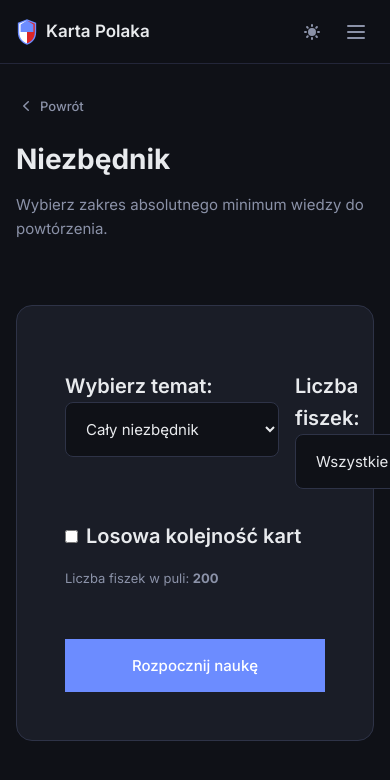
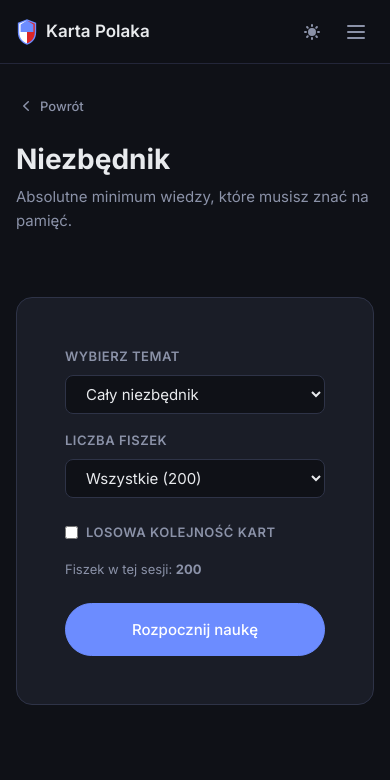
Before and after one commit to AdamLahovskyi/kartapolaka, a React (Vite) app: page /quiz/must-know in a window 390 px wide. Shown: the top 780 px of the page. Built offline with nearby package versions, Linux system fonts and the light colour scheme.

Commit message:
fix: comprehensive bug fixes - score useEffect, duplicate CSS, radius-full token, hardcoded colors, null guards, inline styles removed

```diff
--- a/src/index.css
+++ b/src/index.css
@@ -93,6 +93,7 @@
   --radius-md: 8px;
   --radius-lg: 12px;
   --radius-xl: 16px;
+  --radius-full: 9999px;
 
   --space-xs: 0.25rem;
   --space-sm: 0.5rem;
--- a/src/pages/Flipcards.css
+++ b/src/pages/Flipcards.css
@@ -28,7 +28,13 @@
 .flipcards__title {
   font-size: var(--fs-2xl);
   font-weight: var(--fw-bold);
-  margin-bottom: var(--space-md);
+  margin-bottom: var(--space-sm);
+}
+
+.flipcards__subtitle {
+  color: var(--text-secondary);
+  font-size: var(--fs-base);
+  margin-bottom: var(--space-xl);
 }
 
 .flipcards__setup {
@@ -68,51 +74,55 @@
 .flipcards__setup-info {
   color: var(--text-secondary);
   font-size: var(--fs-sm);
-  margin-bottom: var(--space-lg);
 }
 
-.flipcards__btn {
-  display: inline-flex;
-  align-items: center;
-  justify-content: center;
-  gap: var(--space-xs);
-  padding: var(--space-md) var(--space-xl);
-  background: var(--bg-secondary);
-  color: var(--text-primary);
-  border: 1px solid var(--border);
-  border-radius: var(--radius-full);
-  font-weight: var(--fw-medium);
-  font-size: var(--fs-base);
-  cursor: pointer;
-  transition: all var(--transition-fast);
-  flex: 1;
+.flipcards__setup-start-btn {
+  width: 100%;
+  margin-top: var(--space-sm);
 }
 
-.flipcards__btn:hover {
-  background: var(--bg-tertiary);
+.flipcards__setup-row {
+  display: grid;
+  grid-template-columns: 1fr 1fr;
+  gap: var(--space-md);
 }
 
-.flipcards__btn--primary {
-  background: var(--accent);
-  color: white;
-  border-color: var(--accent);
+.flipcards__setup-field {
+  display: flex;
+  flex-direction: column;
+  gap: var(--space-sm);
 }
 
-.flipcards__btn--primary:hover {
-  background: var(--accent-hover);
-  border-color: var(--accent-hover);
+.flipcards__setup label {
+  font-weight: var(--fw-semibold);
+  font-size: var(--fs-sm);
+  color: var(--text-secondary);
+  text-transform: uppercase;
+  letter-spacing: 0.04em;
 }
 
-.flipcards__btn--primary:disabled {
-  opacity: 0.5;
-  cursor: not-allowed;
+.flipcards__setup select {
+  padding: var(--space-sm) var(--space-md);
+  border-radius: var(--radius-md);
+  border: 1px solid var(--border);
+  background: var(--bg-primary);
+  color: var(--text-primary);
+  font-size: var(--fs-base);
+  outline: none;
+  font-family: inherit;
+  transition: border-color var(--transition-fast);
+  width: 100%;
+}
+
+.flipcards__setup select:focus {
+  border-color: var(--accent);
 }
 
 .flipcards__header--compact {
   display: flex;
   align-items: center;
   justify-content: space-between;
-  margin-bottom: var(--space-md);
+  margin-bottom: var(--space-lg);
 }
 
 .flipcards__header--compact .flipcards__back {
@@ -124,13 +134,12 @@
   cursor: pointer;
 }
 
-.flipcards__empty {
-  text-align: center;
-  padding: var(--space-3xl) var(--space-xl);
-  color: var(--text-secondary);
-  background: var(--bg-secondary);
-  border-radius: var(--radius-lg);
-  border: 1px dashed var(--border);
+.flipcards__counter {
+  color: var(--text-tertiary);
+  font-size: var(--fs-sm);
+  font-weight: var(--fw-medium);
+  text-transform: uppercase;
+  letter-spacing: 0.05em;
 }
 
 /* ===== Flipcard 3D Logic ===== */
@@ -139,14 +148,6 @@
   flex-direction: column;
   align-items: center;
   gap: var(--space-lg);
-}
-
-.flipcards__counter {
-  color: var(--text-tertiary);
-  font-size: var(--fs-sm);
-  font-weight: var(--fw-medium);
-  text-transform: uppercase;
-  letter-spacing: 0.05em;
 }
 
 .flipcard {
@@ -280,4 +281,8 @@
   .flipcard__text {
     font-size: var(--fs-lg);
   }
+
+  .flipcards__setup-row {
+    grid-template-columns: 1fr;
+  }
 }
--- a/src/pages/Flipcards.jsx
+++ b/src/pages/Flipcards.jsx
@@ -1,7 +1,6 @@
 import { useState, useMemo } from 'react';
 import { Link, useLocation } from 'react-router-dom';
 import flipcardsData from '../data/flipcards.json';
-import knowledgeData from '../data/knowledge.json';
 import './Flipcards.css';
 
 function Flipcards() {
@@ -27,7 +26,6 @@
     language: { title: 'Język polski', icon: '📝' },
   };
 
-  // Dynamically extract unique topics directly from the flashcards
   const availableTopics = useMemo(() => {
     const existingTopicIds = new Set(flipcardsData.cards.map((c) => c.topic).filter(Boolean));
     return Array.from(existingTopicIds).map(topicId => ({
@@ -42,7 +40,6 @@
     if (selectedTopic !== 'all') {
       cards = cards.filter((card) => card.topic === selectedTopic);
     }
-
     if (isRandom) {
       let shuffled = [...cards];
       for (let i = shuffled.length - 1; i > 0; i--) {
@@ -51,17 +48,21 @@
       }
       cards = shuffled;
     }
-
     if (questionLimit !== 'all') {
       cards = cards.slice(0, Number(questionLimit));
     }
-
     return cards;
   }, [selectedTopic, isRandom, questionLimit, shuffleSeed, hasStarted]);
 
   const handleTopicChange = (e) => setSelectedTopic(e.target.value);
   const handleRandomToggle = (e) => setIsRandom(e.target.checked);
   const handleLimitChange = (e) => setQuestionLimit(e.target.value);
+
+  const allCount = useMemo(() => {
+    let cards = flipcardsData.cards || [];
+    if (selectedTopic !== 'all') cards = cards.filter((c) => c.topic === selectedTopic);
+    return cards.length;
+  }, [selectedTopic]);
 
   const startStudying = () => {
     setHasStarted(true);
@@ -98,15 +99,15 @@
             Powrót
           </Link>
           <h1 className="flipcards__title">Fiszki</h1>
-          <p style={{ color: 'var(--text-secondary)', marginBottom: 'var(--space-xl)' }}>
+          <p className="flipcards__subtitle">
             Wybierz temat i rozpocznij powtarzanie materiału.
           </p>
         </div>
 
         <div className="flipcards__setup">
-          <div className="flipcards__setup-row" style={{ display: 'flex', gap: '1rem', marginTop: '1rem' }}>
-            <div style={{ flex: 1 }}>
-              <label htmlFor="topic-select">Wybierz temat:</label>
+          <div className="flipcards__setup-row">
+            <div className="flipcards__setup-field">
+              <label htmlFor="topic-select">Wybierz temat</label>
               <select id="topic-select" value={selectedTopic} onChange={handleTopicChange}>
                 <option value="all">Wszystkie dostępne tematy</option>
                 {availableTopics.map((t) => (
@@ -115,28 +116,28 @@
               </select>
             </div>
 
-            <div style={{ flex: 1 }}>
-              <label htmlFor="limit-select">Liczba fiszek:</label>
+            <div className="flipcards__setup-field">
+              <label htmlFor="limit-select">Liczba fiszek</label>
               <select id="limit-select" value={questionLimit} onChange={handleLimitChange}>
                 <option value="10">10 fiszek</option>
                 <option value="20">20 fiszek</option>
                 <option value="50">50 fiszek</option>
-                <option value="all">Wszystkie</option>
+                <option value="all">Wszystkie ({allCount})</option>
               </select>
             </div>
           </div>
 
-          <label className="flipcards__setup-toggle" style={{ marginTop: '15px' }}>
+          <label className="flipcards__setup-toggle">
             <input type="checkbox" checked={isRandom} onChange={handleRandomToggle} />
             <span>Losowa kolejność kart</span>
           </label>
 
           <div className="flipcards__setup-info">
-            Liczba fiszek w puli: <strong>{filteredCards.length}</strong>
+            Fiszek w tej sesji: <strong>{filteredCards.length}</strong>
           </div>
 
           <button
-            className="flipcards__btn flipcards__btn--primary"
+            className="flipcards__btn flipcards__btn--primary flipcards__setup-start-btn"
             onClick={startStudying}
             disabled={filteredCards.length === 0}
           >
@@ -148,6 +149,7 @@
   }
 
   // Study Screen
+  if (filteredCards.length === 0) return null;
   const currentCard = filteredCards[currentIndex];
   const topicInfo = currentCard?.topic ? {
     title: categoryMap[currentCard.topic]?.title || currentCard.topic,
@@ -163,13 +165,12 @@
           </svg>
           Przerwij
         </button>
+        <div className="flipcards__counter">
+          Karta {currentIndex + 1} z {filteredCards.length}
+        </div>
       </div>
 
       <div className="flipcards__container">
-        <div className="flipcards__counter">
-          Karta {currentIndex + 1} z {filteredCards.length}
-        </div>
-
         <div className={`flipcard ${isFlipped ? 'flipcard--flipped' : ''}`} onClick={toggleFlip}>
           <div className="flipcard__inner">
             <div className="flipcard__front">
--- a/src/pages/MustKnowCards.jsx
+++ b/src/pages/MustKnowCards.jsx
@@ -1,7 +1,6 @@
 import { useState, useMemo } from 'react';
 import { Link, useLocation } from 'react-router-dom';
 import mustKnowData from '../data/must-know.json';
-import knowledgeData from '../data/knowledge.json';
 import './Flipcards.css';
 
 function MustKnowCards() {
@@ -27,7 +26,6 @@
     language: { title: 'Język polski', icon: '📝' },
   };
 
-  // Dynamically extract only topics that actually exist in must-know
   const availableTopics = useMemo(() => {
     if (!mustKnowData.cards) return [];
     const existingTopicIds = new Set(mustKnowData.cards.map((c) => c.topic).filter(Boolean));
@@ -43,7 +41,6 @@
     if (selectedTopic !== 'all') {
       cards = cards.filter((card) => card.topic === selectedTopic);
     }
-
     if (isRandom) {
       let shuffled = [...cards];
       for (let i = shuffled.length - 1; i > 0; i--) {
@@ -52,17 +49,21 @@
       }
       cards = shuffled;
     }
-
     if (questionLimit !== 'all') {
       cards = cards.slice(0, Number(questionLimit));
     }
-
     return cards;
   }, [selectedTopic, isRandom, questionLimit, shuffleSeed, hasStarted]);
 
   const handleTopicChange = (e) => setSelectedTopic(e.target.value);
   const handleRandomToggle = (e) => setIsRandom(e.target.checked);
   const handleLimitChange = (e) => setQuestionLimit(e.target.value);
+
+  const allCount = useMemo(() => {
+    let cards = mustKnowData.cards || [];
+    if (selectedTopic !== 'all') cards = cards.filter((c) => c.topic === selectedTopic);
+    return cards.length;
+  }, [selectedTopic]);
 
   const startStudying = () => {
     setHasStarted(true);
@@ -99,16 +100,16 @@
             Powrót
           </Link>
           <h1 className="flipcards__title">Niezbędnik</h1>
-          <p style={{ color: 'var(--text-secondary)', marginBottom: 'var(--space-xl)' }}>
-            Wybierz zakres absolutnego minimum wiedzy do powtórzenia.
+          <p className="flipcards__subtitle">
+            Absolutne minimum wiedzy, które musisz znać na pamięć.
           </p>
         </div>
 
         <div className="flipcards__setup">
-          <div className="flipcards__setup-row" style={{ display: 'flex', gap: '1rem', marginTop: '1rem' }}>
+          <div className="flipcards__setup-row">
             {availableTopics.length > 0 && (
-              <div style={{ flex: 1 }}>
-                <label htmlFor="topic-select">Wybierz temat:</label>
+              <div className="flipcards__setup-field">
+                <label htmlFor="topic-select">Wybierz temat</label>
                 <select id="topic-select" value={selectedTopic} onChange={handleTopicChange}>
                   <option value="all">Cały niezbędnik</option>
                   {availableTopics.map((t) => (
@@ -118,31 +119,30 @@
               </div>
             )}
 
-            <div style={{ flex: 1 }}>
-              <label htmlFor="limit-select">Liczba fiszek:</label>
+            <div className="flipcards__setup-field">
+              <label htmlFor="limit-select">Liczba fiszek</label>
               <select id="limit-select" value={questionLimit} onChange={handleLimitChange}>
                 <option value="10">10 fiszek</option>
                 <option value="20">20 fiszek</option>
                 <option value="50">50 fiszek</option>
-                <option value="all">Wszystkie</option>
+                <option value="all">Wszystkie ({allCount})</option>
               </select>
             </div>
           </div>
 
-          <label className="flipcards__setup-toggle" style={{ marginTop: '15px' }}>
+          <label className="flipcards__setup-toggle">
             <input type="checkbox" checked={isRandom} onChange={handleRandomToggle} />
             <span>Losowa kolejność kart</span>
           </label>
 
           <div className="flipcards__setup-info">
-            Liczba fiszek w puli: <strong>{filteredCards.length}</strong>
+            Fiszek w tej sesji: <strong>{filteredCards.length}</strong>
           </div>
 
           <button
-            className="flipcards__btn flipcards__btn--primary"
+            className="flipcards__btn flipcards__btn--primary flipcards__setup-start-btn"
             onClick={startStudying}
             disabled={filteredCards.length === 0}
-            style={{ marginTop: '10px' }}
           >
             Rozpocznij naukę
           </button>
@@ -152,6 +152,7 @@
   }
 
   // Study Screen
+  if (filteredCards.length === 0) return null;
   const currentCard = filteredCards[currentIndex];
   const topicInfo = currentCard?.topic ? {
     title: categoryMap[currentCard.topic]?.title || currentCard.topic,
@@ -167,13 +168,12 @@
           </svg>
           Przerwij
         </button>
+        <div className="flipcards__counter">
+          Karta {currentIndex + 1} z {filteredCards.length}
+        </div>
       </div>
 
       <div className="flipcards__container">
-        <div className="flipcards__counter">
-          Karta {currentIndex + 1} z {filteredCards.length}
-        </div>
-
         <div className={`flipcard ${isFlipped ? 'flipcard--flipped' : ''}`} onClick={toggleFlip}>
           <div className="flipcard__inner">
             <div className="flipcard__front">
--- a/src/pages/Quiz.css
+++ b/src/pages/Quiz.css
@@ -96,3 +96,8 @@
     grid-template-columns: 1fr;
   }
 }
+
+.quiz__mode-icon--danger {
+  color: var(--error);
+  background: var(--error-subtle);
+}
--- a/src/pages/Quiz.jsx
+++ b/src/pages/Quiz.jsx
@@ -37,7 +37,7 @@
         </Link>
 
         <Link to="/quiz/must-know" className="quiz__mode-card">
-          <div className="quiz__mode-icon" style={{ color: '#ef4444' }}>
+          <div className="quiz__mode-icon quiz__mode-icon--danger">
             <svg viewBox="0 0 24 24" fill="none" stroke="currentColor" strokeWidth="1.5">
               <path strokeLinecap="round" strokeLinejoin="round" d="M12 9v2m0 4h.01m-6.938 4h13.856c1.54 0 2.502-1.667 1.732-3L13.732 4c-.77-1.333-2.694-1.333-3.464 0L3.34 16c-.77 1.333.192 3 1.732 3z" />
             </svg>
--- a/src/pages/QuizEngine.jsx
+++ b/src/pages/QuizEngine.jsx
@@ -1,8 +1,7 @@
-import { useState, useMemo, useContext } from 'react';
+import { useState, useMemo, useContext, useEffect } from 'react';
 import { Link, useLocation } from 'react-router-dom';
 import { AuthContext } from '../context/AuthContext';
 import quizData from '../data/quiz.json';
-import knowledgeData from '../data/knowledge.json';
 import './QuizEngine.css';
 
 function QuizEngine() {
@@ -21,6 +20,8 @@
   const [isAnswered, setIsAnswered] = useState(false);
   const [selectedAnswer, setSelectedAnswer] = useState(null);
   const [isFinished, setIsFinished] = useState(false);
+
+  const { updateQuizScore } = useContext(AuthContext);
 
   const categoryMap = {
     history: { title: 'Historia Polski', icon: '📜' },
@@ -41,38 +42,35 @@
     }));
   }, []);
 
-  // Filter questions based on topic selection
+  // Filter & shuffle questions
   const filteredQuestions = useMemo(() => {
     let questions = [...quizData.questions];
     if (selectedTopic !== 'all') {
       questions = questions.filter((q) => q.topic === selectedTopic);
     }
     if (isRandom) {
-      // Shuffle the array
       for (let i = questions.length - 1; i > 0; i--) {
         const j = Math.floor(Math.random() * (i + 1));
         [questions[i], questions[j]] = [questions[j], questions[i]];
       }
     }
-
     if (questionLimit !== 'all') {
       questions = questions.slice(0, Number(questionLimit));
     }
+    return questions;
+  }, [selectedTopic, isRandom, questionLimit, hasStarted]);
 
-    return questions;
-  }, [selectedTopic, isRandom, questionLimit, hasStarted]); // re-shuffle when quiz (re)starts
+  // BUG FIX: Save score in an effect, not during render
+  useEffect(() => {
+    if (isFinished && filteredQuestions.length > 0 && selectedTopic !== 'all') {
+      const percentage = Math.round((score / filteredQuestions.length) * 100);
+      updateQuizScore(selectedTopic, percentage);
+    }
+  }, [isFinished]); // eslint-disable-line react-hooks/exhaustive-deps
 
-  const handleTopicChange = (e) => {
-    setSelectedTopic(e.target.value);
-  };
-
-  const handleRandomToggle = (e) => {
-    setIsRandom(e.target.checked);
-  };
-
-  const handleLimitChange = (e) => {
-    setQuestionLimit(e.target.value);
-  };
+  const handleTopicChange = (e) => setSelectedTopic(e.target.value);
+  const handleRandomToggle = (e) => setIsRandom(e.target.checked);
+  const handleLimitChange = (e) => setQuestionLimit(e.target.value);
 
   const startQuiz = () => {
     setHasStarted(true);
@@ -85,10 +83,8 @@
 
   const handleAnswerSelect = (answer) => {
     if (isAnswered) return;
-
     setSelectedAnswer(answer);
     setIsAnswered(true);
-
     const currentQ = filteredQuestions[currentIndex];
     if (answer === currentQ.correctAnswer) {
       setScore((prev) => prev + 1);
@@ -105,10 +101,14 @@
     }
   };
 
-  const { updateQuizScore } = useContext(AuthContext);
-
   // 1. Setup Screen
   if (!hasStarted) {
+    const allCount = (() => {
+      let q = [...quizData.questions];
+      if (selectedTopic !== 'all') q = q.filter(x => x.topic === selectedTopic);
+      return q.length;
+    })();
+
     return (
       <div className="quiz-engine">
         <div className="quiz-engine__header">
@@ -125,9 +125,9 @@
         </div>
 
         <div className="quiz-engine__setup">
-          <div className="quiz-engine__setup-row" style={{ display: 'flex', gap: '1rem', marginTop: '1rem' }}>
-            <div style={{ flex: 1 }}>
-              <label htmlFor="topic-select">Wybierz zakres:</label>
+          <div className="quiz-engine__setup-row">
+            <div className="quiz-engine__setup-field">
+              <label htmlFor="topic-select">Wybierz zakres</label>
               <select id="topic-select" value={selectedTopic} onChange={handleTopicChange}>
                 <option value="all">Wszystkie dostępne tematy (Miks)</option>
                 {availableTopics.map((t) => (
@@ -136,31 +136,30 @@
               </select>
             </div>
 
-            <div style={{ flex: 1 }}>
-              <label htmlFor="limit-select">Liczba pytań:</label>
+            <div className="quiz-engine__setup-field">
+              <label htmlFor="limit-select">Liczba pytań</label>
               <select id="limit-select" value={questionLimit} onChange={handleLimitChange}>
                 <option value="10">10 pytań</option>
                 <option value="20">20 pytań</option>
                 <option value="50">50 pytań</option>
-                <option value="all">Wszystkie</option>
+                <option value="all">Wszystkie ({allCount})</option>
               </select>
             </div>
           </div>
 
-          <label className="quiz-engine__setup-toggle" style={{ display: 'flex', alignItems: 'center', gap: '8px', cursor: 'pointer', marginTop: '15px' }}>
+          <label className="quiz-engine__setup-toggle">
             <input type="checkbox" checked={isRandom} onChange={handleRandomToggle} />
             <span>Losowa kolejność pytań</span>
           </label>
 
-          <div className="quiz-engine__setup-info" style={{ marginTop: '10px' }}>
-            Liczba pytań w puli testu: <strong>{filteredQuestions.length}</strong>
+          <div className="quiz-engine__setup-info">
+            Pytań w tej sesji: <strong>{filteredQuestions.length}</strong>
           </div>
 
           <button
-            className="quiz-engine__btn quiz-engine__btn--primary"
+            className="quiz-engine__btn quiz-engine__btn--primary quiz-engine__btn--start"
             onClick={startQuiz}
             disabled={filteredQuestions.length === 0}
-            style={{ marginTop: '20px' }}
           >
             Rozpocznij Test
           </button>
@@ -172,11 +171,6 @@
   // 2. Results Screen
   if (isFinished) {
     const percentage = Math.round((score / filteredQuestions.length) * 100);
-
-    // Save the score if it's not the 'all' topic (or save 'all' as well)
-    if (selectedTopic !== 'all') {
-      updateQuizScore(selectedTopic, percentage);
-    }
 
     let message = "Musisz jeszcze poćwiczyć.";
     if (percentage >= 80) message = "Świetna robota! Jesteś gotowy na egzamin.";
@@ -198,7 +192,7 @@
               Spróbuj ponownie
             </button>
             <button className="quiz-engine__btn" onClick={() => setHasStarted(false)}>
-              Zmień temat
+              Zmień ustawienia
             </button>
           </div>
         </div>
@@ -208,18 +202,21 @@
 
   // 3. Question Screen
   const q = filteredQuestions[currentIndex];
+  if (!q) return null;
+
   const topicInfo = q?.topic ? {
     title: categoryMap[q.topic]?.title || q.topic,
     icon: categoryMap[q.topic]?.icon || '📚'
   } : null;
 
-  // Determine if answer is correct (for styling)
   const getOptionClass = (option) => {
     if (!isAnswered) return '';
     if (option === q.correctAnswer) return 'quiz-engine__option--correct';
     if (option === selectedAnswer && selectedAnswer !== q.correctAnswer) return 'quiz-engine__option--incorrect';
     return 'quiz-engine__option--dimmed';
   };
+
+  const progressPct = ((currentIndex + (isAnswered ? 1 : 0)) / filteredQuestions.length) * 100;
 
   return (
     <div className="quiz-engine">
@@ -232,18 +229,18 @@
         </button>
 
         <div className="quiz-engine__progress">
-          Pytanie {currentIndex + 1} z {filteredQuestions.length}
+          {currentIndex + 1} / {filteredQuestions.length}
         </div>
 
         <div className="quiz-engine__score-mini">
-          Wynik: {score}
+          ✓ {score}
         </div>
       </div>
 
       <div className="quiz-engine__progress-bar">
         <div
           className="quiz-engine__progress-fill"
-          style={{ width: `${((currentIndex) / filteredQuestions.length) * 100}%` }}
+          style={{ width: `${progressPct}%` }}
         />
       </div>
 
@@ -276,14 +273,14 @@
                 onClick={() => handleAnswerSelect(true)}
                 disabled={isAnswered}
               >
-                Prawda
+                ✓ Prawda
               </button>
               <button
                 className={`quiz-engine__option ${getOptionClass(false)}`}
                 onClick={() => handleAnswerSelect(false)}
                 disabled={isAnswered}
               >
-                Fałsz
+                ✗ Fałsz
               </button>
             </div>
           )}
@@ -291,14 +288,11 @@
 
         {isAnswered && (
           <div className={`quiz-engine__explanation ${selectedAnswer === q.correctAnswer ? 'quiz-engine__explanation--success' : 'quiz-engine__explanation--error'}`}>
-            <h3>{selectedAnswer === q.correctAnswer ? 'Poprawnie!' : 'Niestety, błąd.'}</h3>
+            <h3>{selectedAnswer === q.correctAnswer ? '✓ Poprawnie!' : '✗ Niestety, błąd.'}</h3>
             <p>{q.explanation}</p>
 
             <button className="quiz-engine__btn quiz-engine__btn--primary quiz-engine__btn--next" onClick={handleNextQuestion}>
-              {currentIndex + 1 === filteredQuestions.length ? 'Zakończ test' : 'Następne pytanie'}
-              <svg viewBox="0 0 20 20" fill="currentColor" width="20" height="20">
-                <path fillRule="evenodd" d="M7.21 14.77a.75.75 0 01.02-1.06L11.168 10 7.23 6.29a.75.75 0 111.04-1.08l4.5 4.25a.75.75 0 010 1.08l-4.5 4.25a.75.75 0 01-1.06-.02z" clipRule="evenodd" />
-              </svg>
+              {currentIndex + 1 === filteredQuestions.length ? 'Zakończ test' : 'Następne pytanie →'}
             </button>
           </div>
         )}
```
Also changed, not shown: src/pages/QuizEngine.css (+44 -5 lines).
